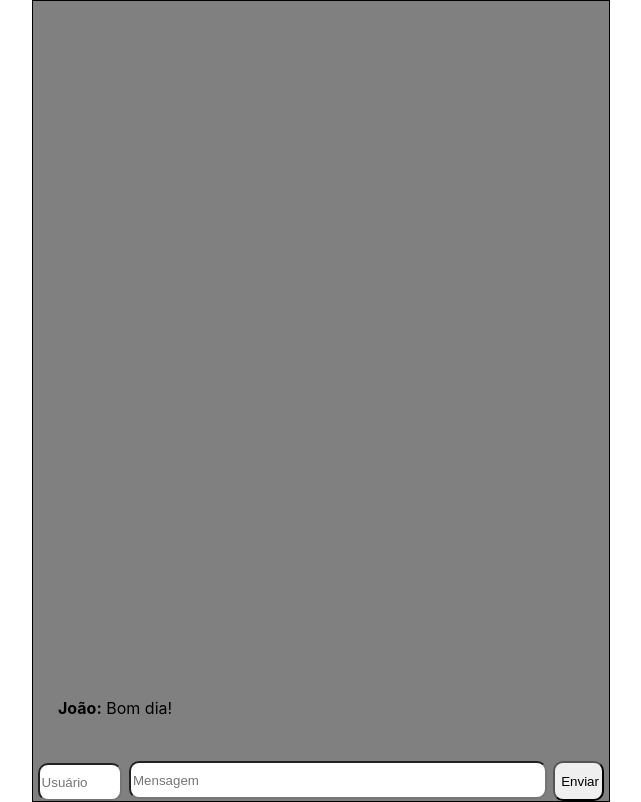
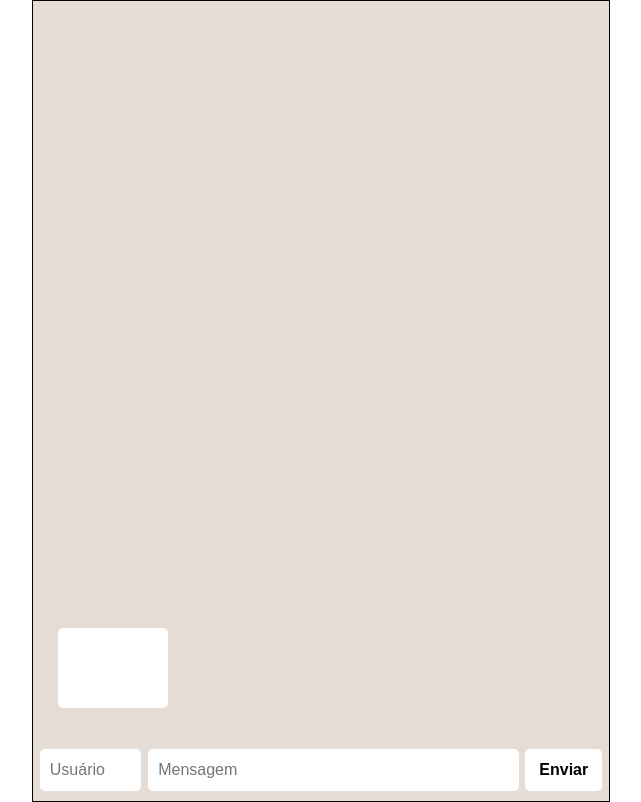
Before and after one commit to future4code/mello-whatslab-grupo11, a React (Create React App) app in the folder whats4/: page / in a window 1280 px wide. Shown: the whole page, without its empty margins (319-960 px from the left). Built offline with nearby package versions, Linux system fonts and the light colour scheme.

Commit message:
arrumando CSS

```diff
--- a/whats4/src/App.js
+++ b/whats4/src/App.js
@@ -1,4 +1,5 @@
 import React from 'react';
+import './App.css'
 import FormMensagem from './components/FormMensagem';
 
 function App () {
--- a/whats4/src/components/FormMensagem.js
+++ b/whats4/src/components/FormMensagem.js
@@ -13,14 +13,14 @@ const BoxMensagem = styled.div`
   height: 100vh;
   width: 45vw;
   border: 1px solid black;
-  background-color: grey;
+  background-color: #e5ddd5;
 `;
 
 const DivMensagem = styled.div`
   display: flex;
-  justify-content: center;
+  justify-content: space-evenly;
   align-items: flex-end;
-  justify-content: space-evenly;
+  padding-bottom: 10px;
 `;
 
 const ListaMensagem = styled.div`
@@ -32,34 +32,57 @@ const ListaMensagem = styled.div`
 `;
 
 const InputUsuario = styled.input`
-  width: 6vw;
-  height: 4vh;
-  border-radius: 10px;
+  height: 5vh;
+  width: 7vw;
+  border-radius: 5px;
+  border: none;
+  padding-left: 10px;
+  font-size: 16px;
 `;
 
 const InputMensagem = styled.input`
-  width: 32vw;
-  height: 4vh;
-  border-radius: 10px;
-  margin: 2px;
+  width: 28vw;
+  height: 5vh;
+  border-radius: 5px;
+  border: none;
+  padding-left: 10px;
+  font-size: 16px;
 `;
 
 const Botao = styled.button`
-  width: 4vw;
-  height: 5vh;
-  border-radius: 10px;
+  font-size: 16px;
+  font-weight: bold;
+  min-width: 6vw;
+  height: 5.2vh;
+  border-radius: 5px;
+  border: none;
+  background-color: white;
 `;
 
 const TextoBold = styled.span`
   font-weight: bold;
 `;
 
+const MensagemRecebida = styled.div`
+  text-align: left;
+  background-color: white;
+  border-radius: 5px;
+  border: none;
+  display: flex;
+  flex-direction: column;
+  justify-content: space-between;
+  height: 7.5vh;
+  padding: 10px;
+  min-width: 7vw;
+  margin-bottom: 2vh;
+`;
+
 export class Input extends React.Component {
   state = {
     mensagens: [
       {
-        usuario: "João",
-        mensagem: "Bom dia!",
+        usuario: "",
+        mensagem: "",
       },
     ],
 
@@ -115,16 +138,17 @@ export class Input extends React.Component {
     );
 
     if (confirmacaoApagaMensagem === true) {
-      this.removeMensagem(this.mensagem);
+      this.removeMensagem(this.state.mensagens.usuario);
     }
   };
 
   render() {
     const listaDeMensagens = this.state.mensagens.map((dado) => {
       return (
-        <p>
-          <TextoBold>{dado.usuario}:</TextoBold> {dado.mensagem}
-        </p>
+        <MensagemRecebida>
+          <TextoBold>{dado.usuario}</TextoBold>
+          {dado.mensagem}
+        </MensagemRecebida>
       );
     });
 
@@ -145,7 +169,7 @@ export class Input extends React.Component {
             />
             <Botao onClick={this.adicionaMensagem}>Enviar</Botao>
           </DivMensagem>
-          <ListaMensagem onClick={this.confirmacaoRemoveMensagem}>
+          <ListaMensagem onDoubleClick={this.confirmacaoRemoveMensagem}>
             {listaDeMensagens}
           </ListaMensagem>
         </BoxMensagem>
```
